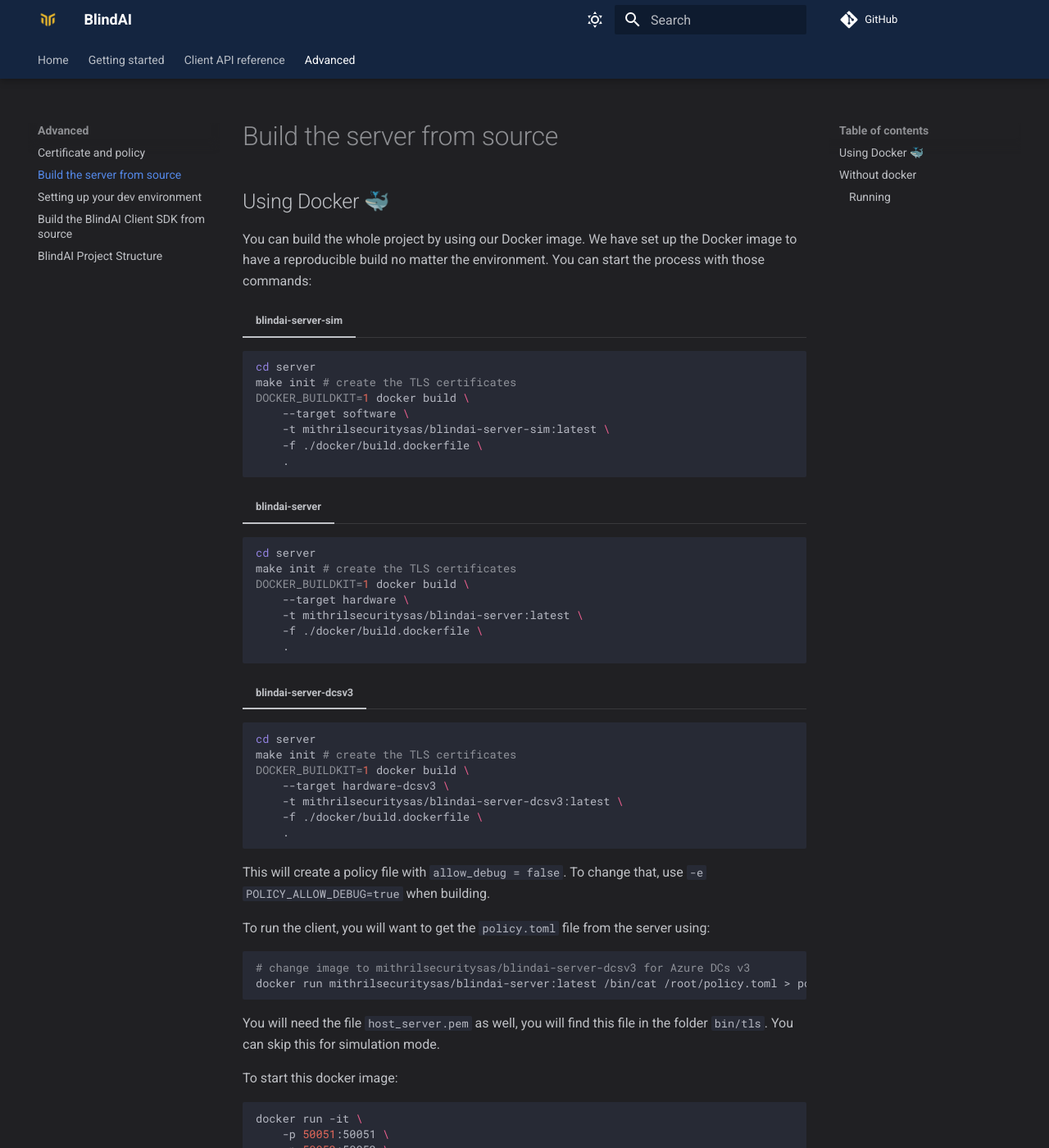
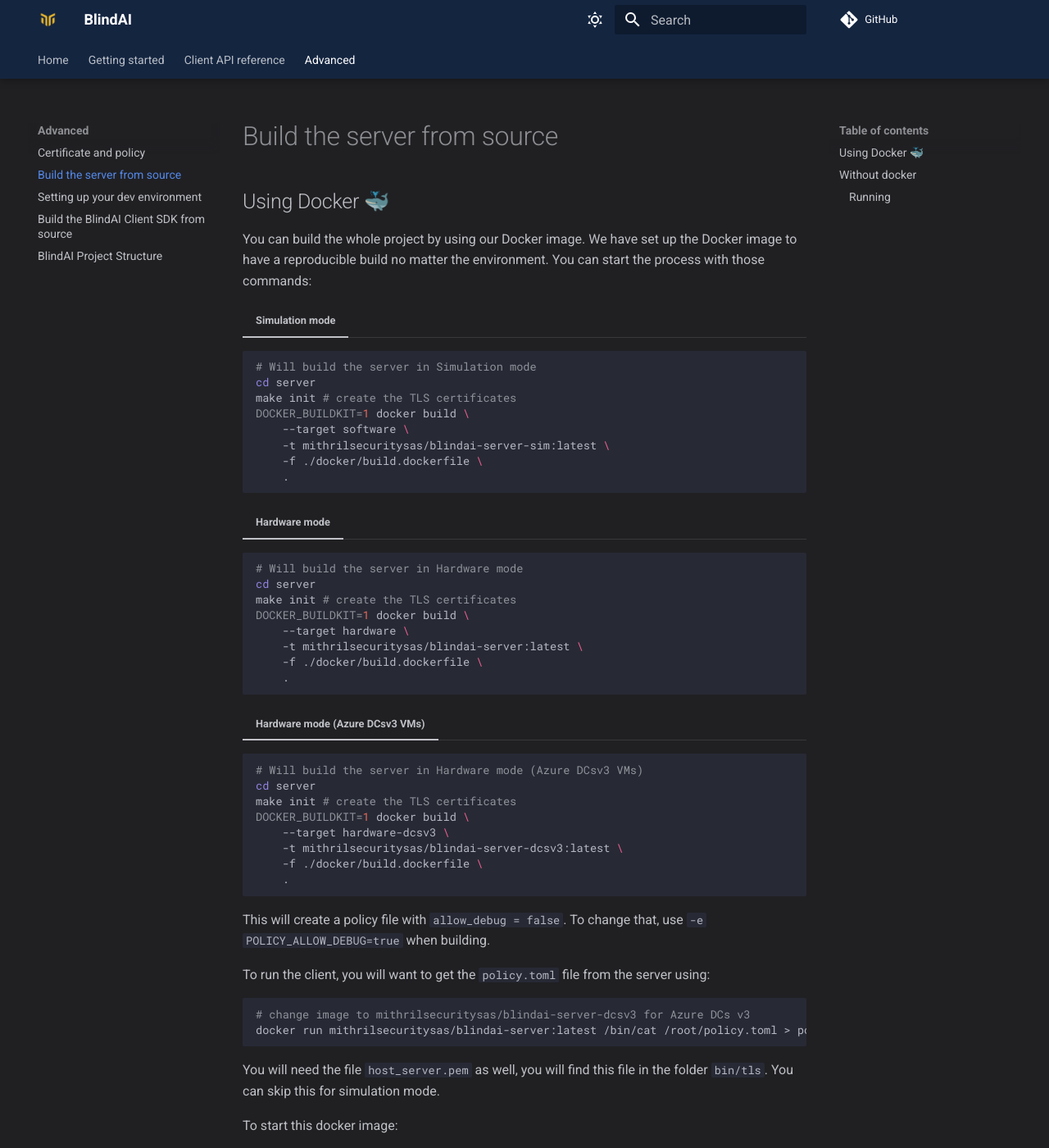
Before and after one commit to mithril-security/blindai, an MkDocs documentation site: the page built from docs/advanced/hardware_server.md, in a window 1280 px wide and 1400 px high. Shown: the whole window at 82% size. Built offline with MkDocs 1.6.1 and Material for MkDocs 9.7.7, drawn with Linux system fonts in a browser that asks for light colours; comment, search, counter and statistics services are not loaded.

Commit message:
attempt at using mkdocs content tabs

````diff
--- a/docs/advanced/hardware_server.md
+++ b/docs/advanced/hardware_server.md
@@ -4,9 +4,9 @@
 
 You can build the whole project by using our Docker image. We have set up the Docker image to have a reproducible build no matter the environment. You can start the process with those commands:
 
-=== "blindai-server-sim"
-
+=== "Simulation mode"
 ```bash
+# Will build the server in Simulation mode
 cd server
 make init # create the TLS certificates
 DOCKER_BUILDKIT=1 docker build \
@@ -15,10 +15,9 @@
     -f ./docker/build.dockerfile \
     .
 ```
-
-=== "blindai-server"
-
+=== "Hardware mode"
 ```bash
+# Will build the server in Hardware mode
 cd server
 make init # create the TLS certificates
 DOCKER_BUILDKIT=1 docker build \
@@ -27,10 +26,9 @@
     -f ./docker/build.dockerfile \
     .
 ```
-
-=== "blindai-server-dcsv3"
-
+=== "Hardware mode (Azure DCsv3 VMs)"
 ```bash
+# Will build the server in Hardware mode (Azure DCsv3 VMs)
 cd server
 make init # create the TLS certificates
 DOCKER_BUILDKIT=1 docker build \
````
